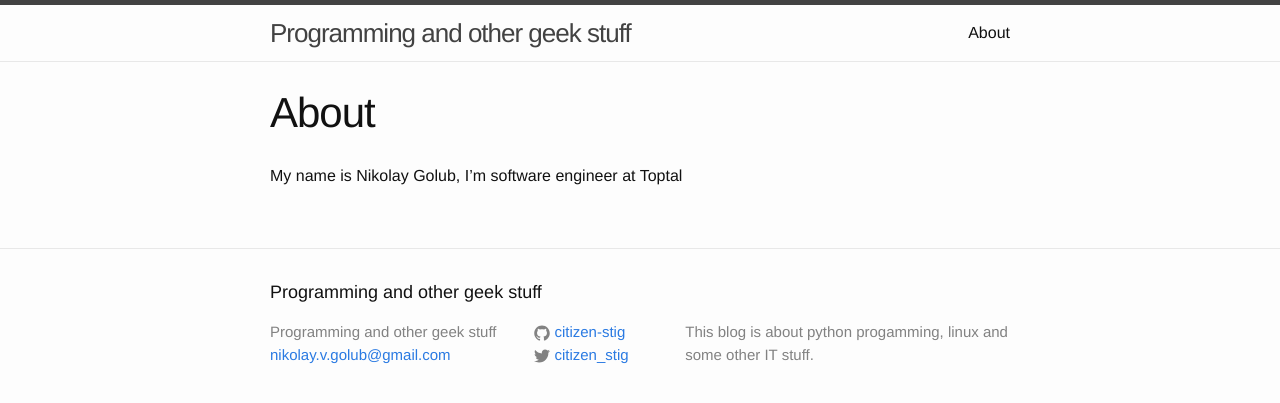
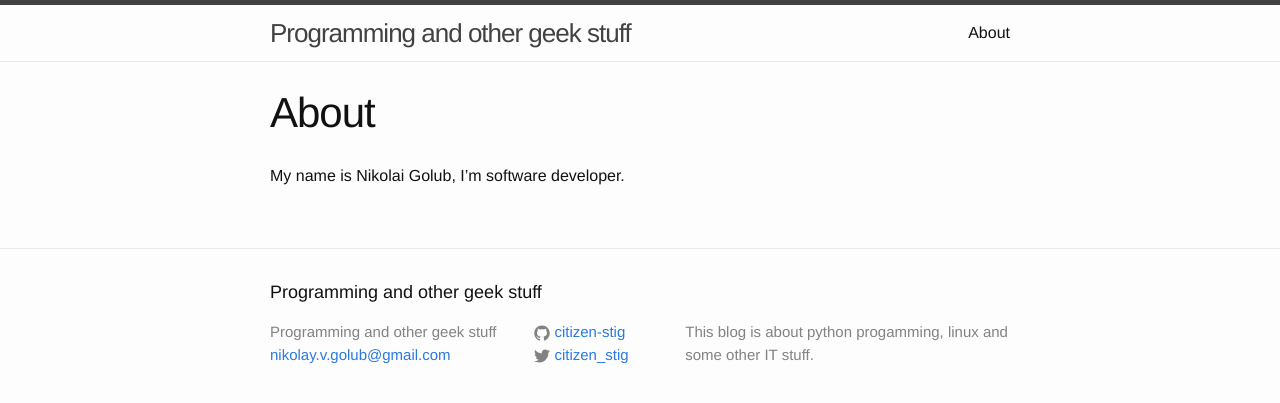
Before and after one commit to citizen-stig/citizen-stig.github.io, a Jekyll site: the page built from about.md, in a window 1280 px wide. Shown: the top 403 px of the page. Built offline with Jekyll 4.4.1, drawn with Linux system fonts in a browser that asks for light colours.

Commit message:
Change about

```diff
--- a/about.md
+++ b/about.md
@@ -4,4 +4,4 @@ title: About
 permalink: /about/
 ---
 
-My name is Nikolay Golub, I'm software engineer at Toptal
+My name is Nikolai Golub, I'm software developer.
```
